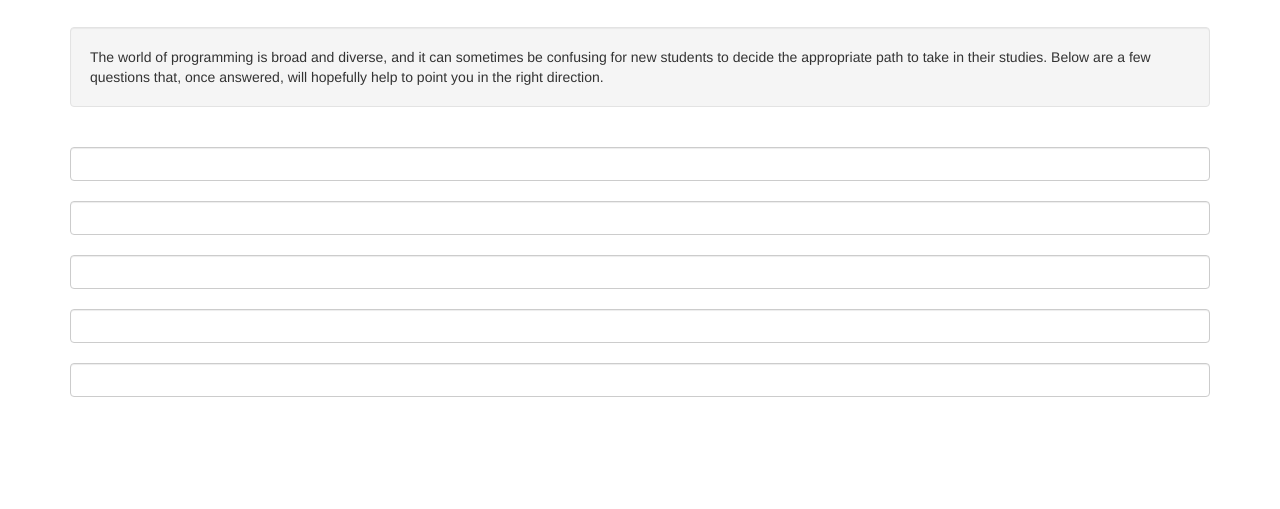
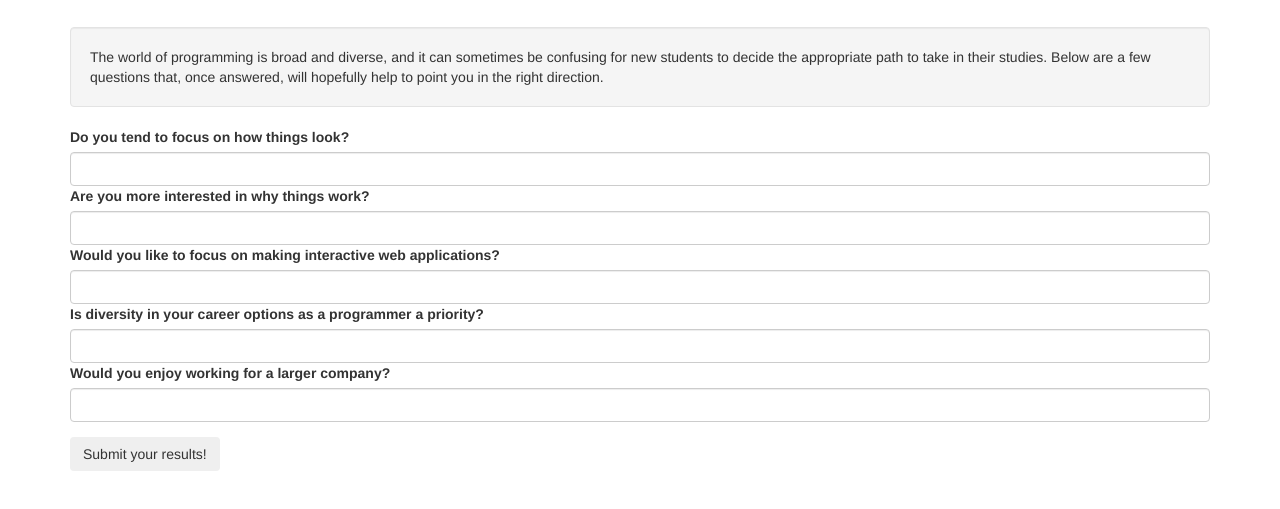
Before and after one commit to travenomenon/project-wk2, a plain HTML site: page index.html in a window 1280 px wide. Shown: the part 159-668 px from the top of the page. Drawn offline with Linux system fonts and the light colour scheme.

Commit message:
add questions to form

```diff
--- a/index.html
+++ b/index.html
@@ -21,22 +21,22 @@
 
       <form id=formOne>
         <div class="form-group">
-          <label for=""></label>
-          <input id="" class="form-control" type="text">
-          <label for=""></label>
-          <input id="" class="form-control" type="text">
-          <label for=""></label>
-          <input id="" class="form-control" type="text">
-          <label for=""></label>
-          <input id="" class="form-control" type="text">
-          <label for=""></label>
-          <input id="" class="form-control" type="text">
+          <label for="question1">Do you tend to focus on how things look?</label>
+          <input id="question1" class="form-control" type="text">
+          <label for="question2">Are you more interested in why things work?</label>
+          <input id="question2" class="form-control" type="text">
+          <label for="question3">Would you like to focus on making interactive web applications?</label>
+          <input id="question3" class="form-control" type="text">
+          <label for="question4">Is diversity in your career options as a programmer a priority?</label>
+          <input id="question4" class="form-control" type="text">
+          <label for="question5">Would you enjoy working for a larger company?</label>
+          <input id="question5" class="form-control" type="text">
         </div>
-
+        <button type="submit" class="btn">Submit your results!</button>
       </form>
 
     </div>
 
   </body>
 
-</html>
+  </html>
```
